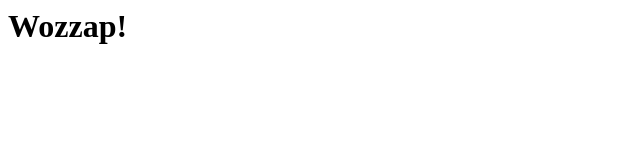
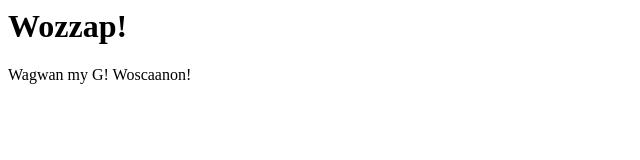
Before and after one commit to tomchande/revise, a plain HTML site: page index.html in a window 1280 px wide. Shown: the whole page, without its empty margins (0-640 px from the left). Drawn offline with Linux system fonts and the light colour scheme.

Commit message:
greeting

```diff
--- a/index.html
+++ b/index.html
@@ -1 +1,2 @@
 <h1>Wozzap!</h1>
+<p> Wagwan my G! Woscaanon!</p>
```
